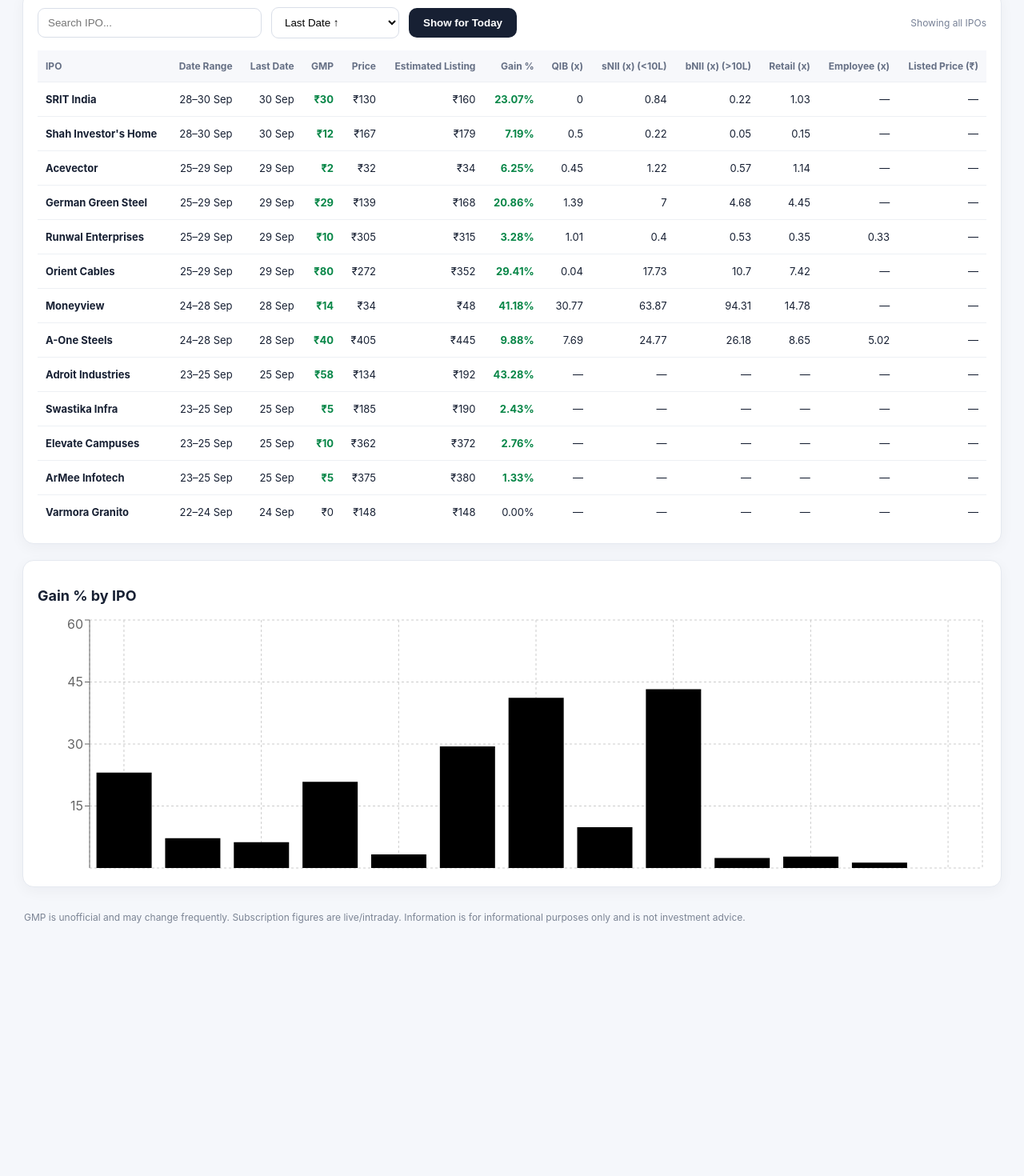
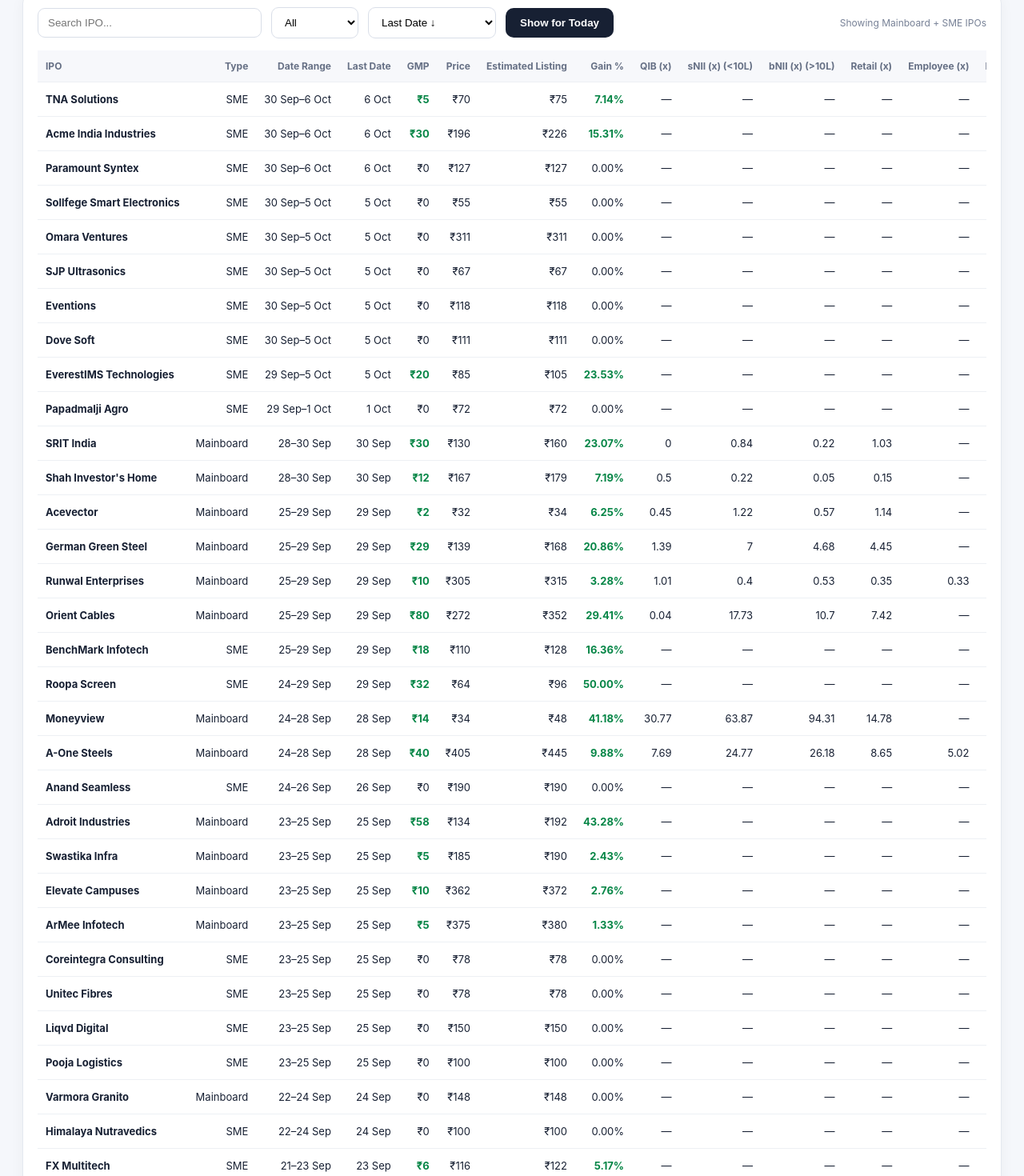
Before and after one commit to Biztarasolutions/StockMarketIPO, a React (Vite) app: page / in a window 1280 px wide. Shown: the part 242-1712 px from the top of the page at 80% size. Before the commit the page ends 1454 px from the top, so only its background shows below. Built offline with nearby package versions, Linux system fonts and the light colour scheme.

Commit message:
Add SME IPO coverage and segment filter

```diff
--- a/src/main.jsx
+++ b/src/main.jsx
@@ -3,26 +3,62 @@
 import {BarChart,Bar,XAxis,YAxis,Tooltip,ResponsiveContainer,CartesianGrid} from 'recharts';
 import './style.css';
 
-const seed=[['SRIT India','28–30 Sep',30,130,160,23.07,0,.84,.22,1.03,'—','—'],['Shah Investor\'s Home','28–30 Sep',12,167,179,7.19,.50,.22,.05,.15,'—','—'],['Acevector','25–29 Sep',2,32,34,6.25,.45,1.22,.57,1.14,'—','—'],['German Green Steel','25–29 Sep',29,139,168,20.86,1.39,7,4.68,4.45,'—','—'],['Runwal Enterprises','25–29 Sep',10,305,315,3.28,1.01,.40,.53,.35,.33,'—'],['Orient Cables','25–29 Sep',80,272,352,29.41,.04,17.73,10.70,7.42,'—','—'],['Moneyview','24–28 Sep',14,34,48,41.18,30.77,63.87,94.31,14.78,'—','—'],['A-One Steels','24–28 Sep',40,405,445,9.88,7.69,24.77,26.18,8.65,5.02,'—'],['Adroit Industries','23–25 Sep',58,134,192,43.28,'—','—','—','—','—','—'],['Swastika Infra','23–25 Sep',5,185,190,2.43,'—','—','—','—','—','—'],['Elevate Campuses','23–25 Sep',10,362,372,2.76,'—','—','—','—','—','—'],['ArMee Infotech','23–25 Sep',5,375,380,1.33,'—','—','—','—','—','—'],['Varmora Granito','22–24 Sep',0,148,148,0,'—','—','—','—','—','—']];
-const map=r=>{const end=r[1].split(/[–-]/).pop().trim();return {ipo:r[0],date:r[1],lastDate:end,gmp:r[2],price:r[3],listing:r[4],gain:r[5],qib:r[6],snii:r[7],bnii:r[8],retail:r[9],employee:r[10],listed:r[11]}};
+const seed=[
+['SRIT India','Mainboard','28–30 Sep',30,130,160,23.07,0,.84,.22,1.03,'—','—'],
+['Shah Investor\'s Home','Mainboard','28–30 Sep',12,167,179,7.19,.50,.22,.05,.15,'—','—'],
+['Acevector','Mainboard','25–29 Sep',2,32,34,6.25,.45,1.22,.57,1.14,'—','—'],
+['German Green Steel','Mainboard','25–29 Sep',29,139,168,20.86,1.39,7,4.68,4.45,'—','—'],
+['Runwal Enterprises','Mainboard','25–29 Sep',10,305,315,3.28,1.01,.40,.53,.35,.33,'—'],
+['Orient Cables','Mainboard','25–29 Sep',80,272,352,29.41,.04,17.73,10.70,7.42,'—','—'],
+['Moneyview','Mainboard','24–28 Sep',14,34,48,41.18,30.77,63.87,94.31,14.78,'—','—'],
+['A-One Steels','Mainboard','24–28 Sep',40,405,445,9.88,7.69,24.77,26.18,8.65,5.02,'—'],
+['Adroit Industries','Mainboard','23–25 Sep',58,134,192,43.28,'—','—','—','—','—','—'],
+['Swastika Infra','Mainboard','23–25 Sep',5,185,190,2.43,'—','—','—','—','—','—'],
+['Elevate Campuses','Mainboard','23–25 Sep',10,362,372,2.76,'—','—','—','—','—','—'],
+['ArMee Infotech','Mainboard','23–25 Sep',5,375,380,1.33,'—','—','—','—','—','—'],
+['Varmora Granito','Mainboard','22–24 Sep',0,148,148,0,'—','—','—','—','—','—'],
+['TNA Solutions','SME','30 Sep–6 Oct',5,70,75,7.14,'—','—','—','—','—','—'],
+['Acme India Industries','SME','30 Sep–6 Oct',30,196,226,15.31,'—','—','—','—','—','—'],
+['Paramount Syntex','SME','30 Sep–6 Oct',0,127,127,0,'—','—','—','—','—','—'],
+['Sollfege Smart Electronics','SME','30 Sep–5 Oct',0,55,55,0,'—','—','—','—','—','—'],
+['Omara Ventures','SME','30 Sep–5 Oct',0,311,311,0,'—','—','—','—','—','—'],
+['SJP Ultrasonics','SME','30 Sep–5 Oct',0,67,67,0,'—','—','—','—','—','—'],
+['Eventions','SME','30 Sep–5 Oct',0,118,118,0,'—','—','—','—','—','—'],
+['Dove Soft','SME','30 Sep–5 Oct',0,111,111,0,'—','—','—','—','—','—'],
+['EverestIMS Technologies','SME','29 Sep–5 Oct',20,85,105,23.53,'—','—','—','—','—','—'],
+['Papadmalji Agro','SME','29 Sep–1 Oct',0,72,72,0,'—','—','—','—','—','—'],
+['BenchMark Infotech','SME','25–29 Sep',18,110,128,16.36,'—','—','—','—','—','—'],
+['FX Multitech','SME','21–23 Sep',6,116,122,5.17,'—','—','—','—','—','—'],
+['Roopa Screen','SME','24–29 Sep',32,64,96,50,'—','—','—','—','—','—'],
+['Coreintegra Consulting','SME','23–25 Sep',0,78,78,0,'—','—','—','—','—','—'],
+['Unitec Fibres','SME','23–25 Sep',0,78,78,0,'—','—','—','—','—','—'],
+['Liqvd Digital','SME','23–25 Sep',0,150,150,0,'—','—','—','—','—','—'],
+['Pooja Logistics','SME','23–25 Sep',0,100,100,0,'—','—','—','—','—','—'],
+['Anand Seamless','SME','24–26 Sep',0,190,190,0,'—','—','—','—','—','—'],
+['Himalaya Nutravedics','SME','22–24 Sep',0,100,100,0,'—','—','—','—','—','—'],
+['Vivekanand Cotspin','SME','21–23 Sep',0,32,32,0,'—','—','—','—','—','—'],
+['Robokidz Eduventures','SME','21–23 Sep',0,106,106,0,'—','—','—','—','—','—']
+];
+
+const map=r=>{const end=r[2].split(/[–-]/).pop().trim();return {ipo:r[0],type:r[1],date:r[2],lastDate:end,gmp:r[3],price:r[4],listing:r[5],gain:r[6],qib:r[7],snii:r[8],bnii:r[9],retail:r[10],employee:r[11],listed:r[12]}};
 
 function App(){
- const [rows,setRows]=useState(seed.map(map)),[q,setQ]=useState(''),[sort,setSort]=useState('lastDate'),[today,setToday]=useState(false);
+ const [rows,setRows]=useState(seed.map(map)),[q,setQ]=useState(''),[sort,setSort]=useState('lastDate'),[today,setToday]=useState(false),[type,setType]=useState('All');
  const todayLabel='28 Sep';
  const filtered=useMemo(()=>{
-   let data=rows.filter(x=>x.ipo.toLowerCase().includes(q.toLowerCase()));
+   let data=rows.filter(x=>x.ipo.toLowerCase().includes(q.toLowerCase())&&(type==='All'||x.type===type));
    if(today)data=data.filter(x=>x.lastDate===todayLabel);
    return [...data].sort((a,b)=>sort==='lastDate'?dateValue(b.lastDate)-dateValue(a.lastDate):sort==='gmp'?b.gmp-a.gmp:sort==='gain'?b.gain-a.gain:a.ipo.localeCompare(b.ipo));
- },[rows,q,sort,today]);
+ },[rows,q,sort,today,type]);
  const refresh=async()=>{try{const r=await fetch('/.netlify/functions/ipo-data');if(r.ok){const d=await r.json();if(Array.isArray(d.data)&&d.data.length)setRows(d.data.map(x=>({...x,lastDate:x.lastDate||x.date?.split(/[–-]/).pop()?.trim()})))}}catch(e){}};
- const maxG=Math.max(...rows.map(x=>x.gmp));
+ const maxG=Math.max(...rows.map(x=>Number(x.gmp)||0));
  return <div className="app"><header><div><div className="brand">Stock Investment Plan</div><div className="sub">Track IPOs. Compare GMP. Understand Subscription. Measure Listing Performance.</div></div><button onClick={refresh}>↻ Refresh Data</button></header>
- <section className="cards"><Card t="Total IPOs" v={rows.length}/><Card t="Open / Upcoming" v={rows.length}/><Card t="Highest GMP" v={'₹'+maxG}/><Card t="Highest Expected Gain" v={Math.max(...rows.map(x=>x.gain)).toFixed(2)+'%'}/></section>
- <section className="panel"><div className="toolbar"><input placeholder="Search IPO..." value={q} onChange={e=>setQ(e.target.value)}/><select value={sort} onChange={e=>setSort(e.target.value)}><option value="lastDate">Last Date ↑</option><option value="gmp">GMP high → low</option><option value="gain">Gain % high → low</option><option value="name">IPO name</option></select><button className={today?'today active':'today'} onClick={()=>setToday(!today)}>Show for Today</button><span className="updated">Showing {today?'IPOs ending today':'all IPOs'}</span></div>
- <div className="tablewrap"><table><thead><tr>{['IPO','Date Range','Last Date','GMP','Price','Estimated Listing','Gain %','QIB (x)','sNII (x) (<10L)','bNII (x) (>10L)','Retail (x)','Employee (x)','Listed Price (₹)'].map(h=><th>{h}</th>)}</tr></thead><tbody>{filtered.map(x=><tr><td className="ipo">{x.ipo}</td><td>{x.date}</td><td>{x.lastDate}</td><td className={x.gmp>0?'positive':''}>₹{x.gmp}</td><td>₹{x.price}</td><td>₹{x.listing}</td><td className={x.gain>0?'positive':''}>{x.gain.toFixed(2)}%</td><td>{x.qib}</td><td>{x.snii}</td><td>{x.bnii}</td><td>{x.retail}</td><td>{x.employee}</td><td>{x.listed}</td></tr>)}</tbody></table></div></section>
- <section className="chart panel"><h2>Gain % by IPO</h2><ResponsiveContainer width="100%" height={320}><BarChart data={filtered}><CartesianGrid strokeDasharray="3 3"/><XAxis dataKey="ipo" hide/><YAxis/><Tooltip formatter={(v)=>[v+'%','Gain %']}/><Bar dataKey="gain"/></BarChart></ResponsiveContainer></section>
+ <section className="cards"><Card t="Total IPOs" v={rows.length}/><Card t="Mainboard" v={rows.filter(x=>x.type==='Mainboard').length}/><Card t="SME" v={rows.filter(x=>x.type==='SME').length}/><Card t="Highest Expected Gain" v={Math.max(...rows.map(x=>Number(x.gain)||0)).toFixed(2)+'%'}/></section>
+ <section className="panel"><div className="toolbar"><input placeholder="Search IPO..." value={q} onChange={e=>setQ(e.target.value)}/><select value={type} onChange={e=>setType(e.target.value)}><option>All</option><option>Mainboard</option><option>SME</option></select><select value={sort} onChange={e=>setSort(e.target.value)}><option value="lastDate">Last Date ↓</option><option value="gmp">GMP high → low</option><option value="gain">Gain % high → low</option><option value="name">IPO name</option></select><button className={today?'today active':'today'} onClick={()=>setToday(!today)}>Show for Today</button><span className="updated">Showing {today?'IPOs ending today':type==='All'?'Mainboard + SME IPOs':type+' IPOs'}</span></div>
+ <div className="tablewrap"><table><thead><tr>{['IPO','Type','Date Range','Last Date','GMP','Price','Estimated Listing','Gain %','QIB (x)','sNII (x) (<10L)','bNII (x) (>10L)','Retail (x)','Employee (x)','Listed Price (₹)'].map(h=><th>{h}</th>)}</tr></thead><tbody>{filtered.map(x=><tr><td className="ipo">{x.ipo}</td><td><span className={x.type==='SME'?'badge sme':'badge'}>{x.type}</span></td><td>{x.date}</td><td>{x.lastDate}</td><td className={x.gmp>0?'positive':''}>₹{x.gmp}</td><td>₹{x.price}</td><td>₹{x.listing}</td><td className={x.gain>0?'positive':''}>{Number(x.gain).toFixed(2)}%</td><td>{x.qib}</td><td>{x.snii}</td><td>{x.bnii}</td><td>{x.retail}</td><td>{x.employee}</td><td>{x.listed}</td></tr>)}</tbody></table></div></section>
+ <section className="chart panel"><h2>Gain % by IPO</h2><ResponsiveContainer width="100%" height={340}><BarChart data={filtered}><CartesianGrid strokeDasharray="3 3"/><XAxis dataKey="ipo" hide/><YAxis/><Tooltip formatter={(v)=>[v+'%','Gain %']}/><Bar dataKey="gain"/></BarChart></ResponsiveContainer></section>
  <footer>GMP is unofficial and may change frequently. Subscription figures are live/intraday. Information is for informational purposes only and is not investment advice.</footer></div>
 }
-function dateValue(v){const m=v.match(/(\d{1,2})\s*([A-Za-z]+)/);if(!m)return 0;const months={Jan:1,Feb:2,Mar:3,Apr:4,May:5,Jun:6,Jul:7,Aug:8,Sep:9,Oct:10,Nov:11,Dec:12};return months[m[2]]*100+Number(m[1])}
+function dateValue(v){const m=String(v).match(/(\d{1,2})\s*([A-Za-z]+)/);if(!m)return 0;const months={Jan:1,Feb:2,Mar:3,Apr:4,May:5,Jun:6,Jul:7,Aug:8,Sep:9,Oct:10,Nov:11,Dec:12};return (months[m[2]]||0)*100+Number(m[1])}
 function Card(p){return <div className="card"><span>{p.t}</span><strong>{p.v}</strong></div>}
 createRoot(document.getElementById('root')).render(<App/>);
```
